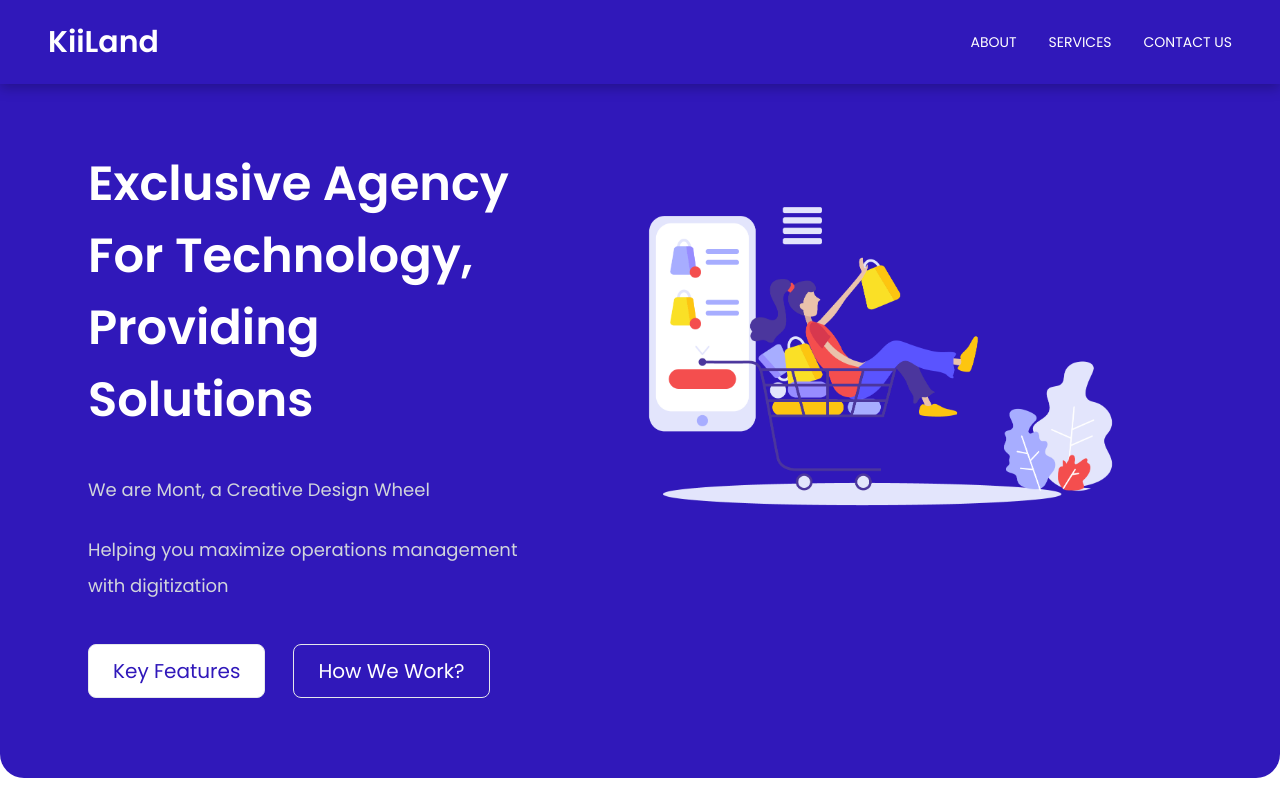
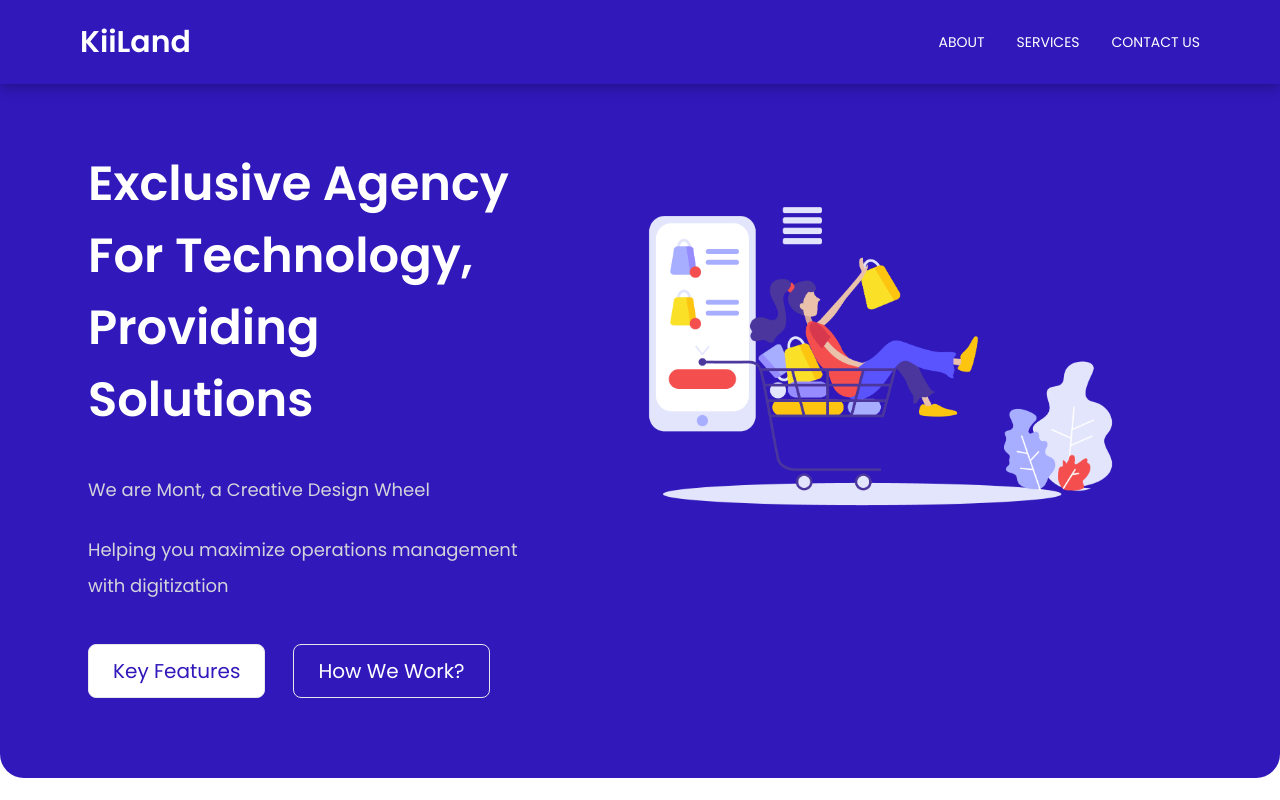
Before and after one commit to bravo-stack/Tailwind-Landing-Page, a React (Create React App) app: page / in a window 1280 px wide. Shown: the top 800 px of the page. Built offline with nearby package versions, Linux system fonts and the light colour scheme.

Commit message:
made a few fixes to the padding across the x-axis, to align the navbar properly with the body/home page

```diff
--- a/src/components/Navbar.js
+++ b/src/components/Navbar.js
@@ -10,10 +10,10 @@ function Navbar({navBarOpen, toggleNav}) {
         <>
             <nav className={`my-box-shadow relative flex flex-wrap items-center justify-between  my-bg-blue`}>
 
-                <div className="lg:px-12 lg:py-6 w-full flex flex-wrap items-center justify-between">
+                <div className="lg:px-16 xl:px-20 lg:py-6 w-full flex flex-wrap items-center justify-between">
 
                     {/* Logo and button container */}
-                    <div className='px-8 lg:px-0 py-7 lg:py-0 w-screen relative flex justify-between lg:w-auto lg:static lg:block lg:justify-start
+                    <div className='px-9 md:px-16 lg:px-0 py-7 lg:py-0 w-full relative flex justify-between lg:w-auto lg:static lg:block lg:justify-start
                     md:flex-row-reverse' >
                         <Link to="/" className="text-xl md:text-2xl lg:text-3xl font-bold  inline-block  whitespace-nowrap text-white ">
                             <Logo />
```
